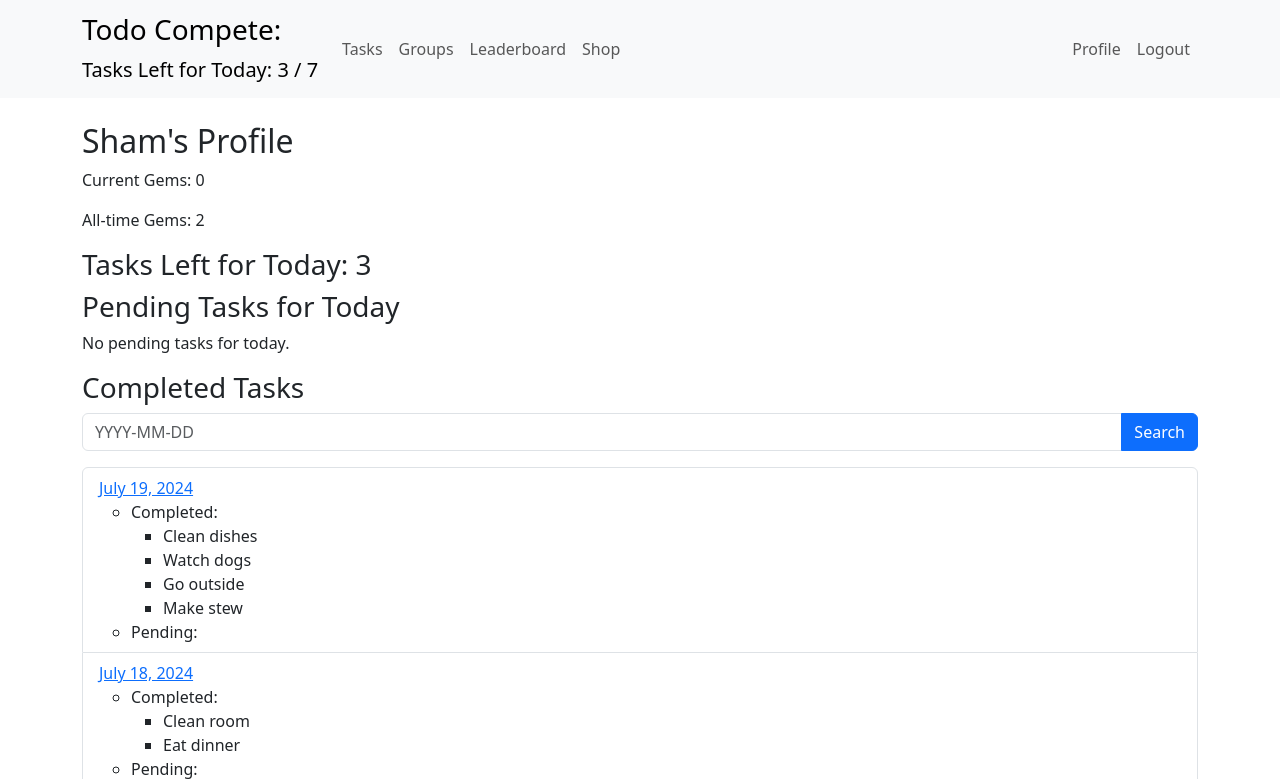
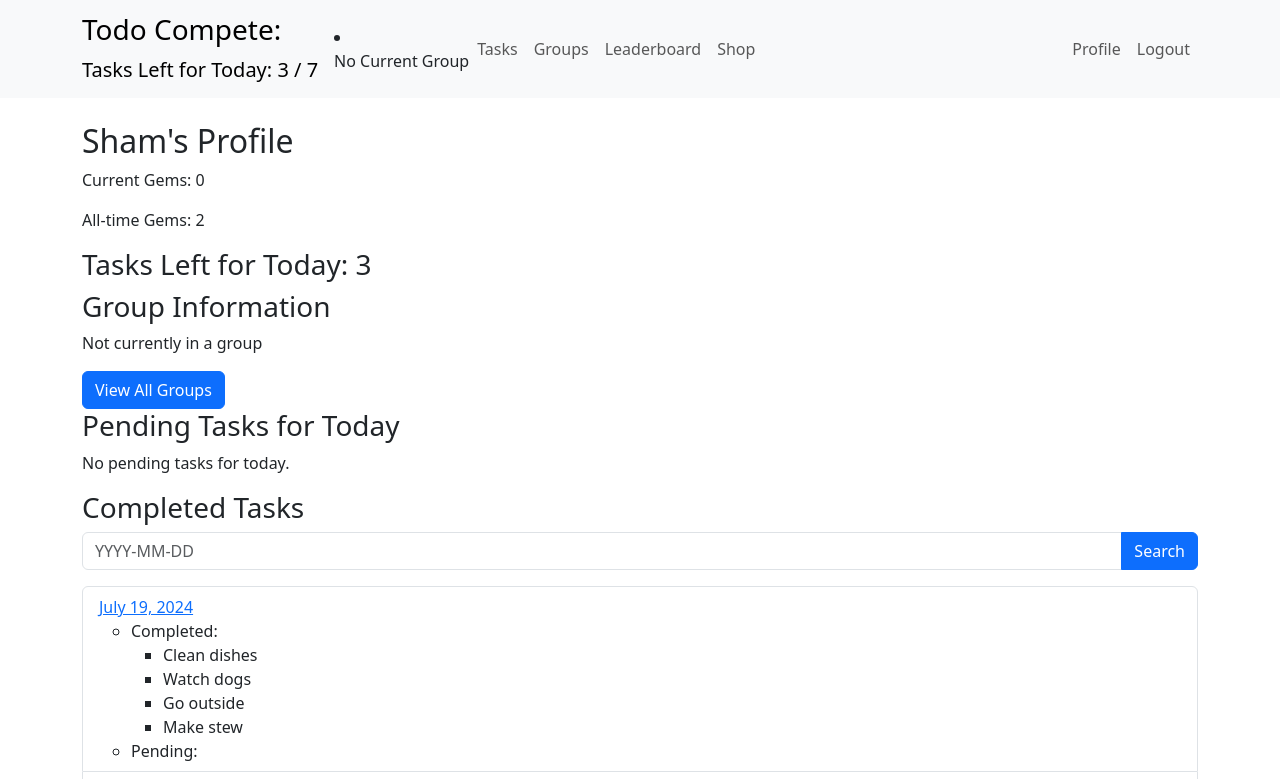
Before and after one commit to Shameem12344/todo-compete, a Django app: a page that uses todo_comp/todo_app/templates/todo_app/layout.html in a window 1280 px wide. Shown: the top 779 px of the page. Run offline with Django 5.2, Linux system fonts and the light colour scheme; a user stored in the database is signed in; data comes from the database, SQL or seed files in the repository; some libraries are stand-ins or nearby versions.

Commit message:
all_group_features

```diff
--- a/todo_comp/todo_app/templates/todo_app/layout.html
+++ b/todo_comp/todo_app/templates/todo_app/layout.html
@@ -17,6 +17,17 @@
                     Tasks Left for Today: {{ tasks_left_today }} / {{ daily_task_limit }}
                 {% endif %}
             </a>
+            {% if user.is_authenticated %}
+            <li class="nav-item">
+                <a class="nav-link">
+                    {% if user.userprofile.current_group %}
+                        Current Group: {{ user.userprofile.current_group.name }}
+                    {% else %}
+                        No Current Group
+                    {% endif %}
+                </a>
+            </li>
+            {% endif %}
             <button class="navbar-toggler" type="button" data-bs-toggle="collapse" data-bs-target="#navbarNav" aria-controls="navbarNav" aria-expanded="false" aria-label="Toggle navigation">
                 <span class="navbar-toggler-icon"></span>
             </button>
@@ -26,7 +37,7 @@
                         <a class="nav-link" href="{% url 'task_list' %}">Tasks</a>
                     </li>
                     <li class="nav-item">
-                        <a class="nav-link">Groups</a>
+                        <a class="nav-link" href="{% url 'group_list' %}">Groups</a>
                     </li>
                     <li class="nav-item">
                         <a class="nav-link" href="{% url 'leaderboard' %}">Leaderboard</a>
@@ -64,4 +75,3 @@
     <script src="https://cdnjs.cloudflare.com/ajax/libs/bootstrap/5.3.0/js/bootstrap.bundle.min.js"></script>
     <script src="{% static 'js/main.js' %}"></script>
 </body>
-</
--- a/todo_comp/todo_app/templates/todo_app/leaderboard.html
+++ b/todo_comp/todo_app/templates/todo_app/leaderboard.html
@@ -47,4 +47,9 @@
 {% else %}
     <p>No users found.</p>
 {% endif %}
+
+{% if show_group_leaderboard %}
+    <a href="{% url 'group_leaderboard' %}" class="btn btn-primary">View Group Leaderboard</a>
+{% endif %}
+
 {% endblock %}
--- a/todo_comp/todo_app/templates/todo_app/profile.html
+++ b/todo_comp/todo_app/templates/todo_app/profile.html
@@ -6,6 +6,14 @@
 <p>All-time Gems: {{ all_time_gems }}</p>
 
 <h3>Tasks Left for Today: {{ tasks_left_today }}</h3>
+<h3>Group Information</h3>
+
+{% if current_group %}
+    <p>Current Group: <a href="{% url 'group_detail' current_group.id %}">{{ current_group.name }}</a></p>
+{% else %}
+    <p>Not currently in a group</p>
+{% endif %}
+<a href="{% url 'group_list' %}" class="btn btn-primary">View All Groups</a>
 
 <h3>Pending Tasks for Today</h3>
 {% if pending_tasks_today %}
--- a/todo_comp/todo_app/urls.py
+++ b/todo_comp/todo_app/urls.py
@@ -13,4 +13,12 @@ urlpatterns = [
     path('shop/', views.shop, name='shop'),
     path('purchase/<int:item_id>/', views.purchase_item, name='purchase_item'),
 
+
+# New group-related URLs
+    path('groups/', views.group_list, name='group_list'),
+    path('groups/create/', views.create_group, name='create_group'),
+    path('groups/<int:group_id>/', views.group_detail, name='group_detail'),
+    path('groups/<int:group_id>/join/', views.join_group, name='join_group'),
+    path('groups/<int:group_id>/leave/', views.leave_group, name='leave_group'),
+    path('groups/leaderboard/', views.group_leaderboard, name='group_leaderboard'),
 ]
--- a/todo_comp/todo_app/views.py
+++ b/todo_comp/todo_app/views.py
@@ -6,7 +6,7 @@ from django.http import JsonResponse, HttpResponseRedirect
 from django.urls import reverse
 from django.utils import timezone
 from django.core.paginator import Paginator
-from .models import User, Task, UserProfile, ShopItem, Purchase
+from .models import User, Task, UserProfile, ShopItem, Purchase, Group
 from datetime import datetime
 from django.contrib import messages
 from django.db import transaction
@@ -84,7 +84,8 @@ def task_list(request):
     return render(request, 'todo_app/task_list.html', {
         'tasks': tasks,
         'tasks_left_today': tasks_left_today,
-        'daily_task_limit': daily_limit
+        'daily_task_limit': daily_limit,
+        'current_group': request.user.userprofile.current_group,
     })
 
 @login_required
@@ -122,6 +123,8 @@ def profile_view(request, username):
         'all_time_gems': user.userprofile.all_time_gems,
         'page_obj': page_obj,
         'daily_task_limit': user.userprofile.daily_task_limit,
+        'current_group': user.userprofile.current_group,
+
     })
 
 @login_required
@@ -147,7 +150,8 @@ def leaderboard(request):
 
     return render(request, "todo_app/leaderboard.html", {
         "leaderboard_data": page_obj,
-        "page_obj": page_obj
+        "page_obj": page_obj,
+        "show_group_leaderboard": True,
     })
 
 
@@ -166,6 +170,7 @@ def shop(request):
     return render(request, 'todo_app/shop.html', {
         'items': items,
         'item_prices': item_prices,
+        'in_group': request.user.userprofile.current_group is not None,
     })
 
 @login_required
@@ -181,3 +186,48 @@ def purchase_item(request, item_id):
         messages.error(request, 'You do not have enough gems to purchase this item.')
 
     return redirect('shop')
+
+@login_required
+def create_group(request):
+    if request.method == 'POST':
+        name = request.POST.get('name')
+        description = request.POST.get('description')
+        group = Group.objects.create(name=name, description=description, creator=request.user)
+        group.members.add(request.user)
+        request.user.userprofile.current_group = group
+        request.user.userprofile.save()
+        return redirect('group_detail', group_id=group.id)
+    return render(request, 'todo_app/create_group.html')
+
+@login_required
+def join_group(request, group_id):
+    group = get_object_or_404(Group, id=group_id)
+    if request.user not in group.members.all():
+        group.members.add(request.user)
+        request.user.userprofile.current_group = group
+        request.user.userprofile.save()
+    return redirect('group_detail', group_id=group.id)
+
+@login_required
+def leave_group(request, group_id):
+    group = get_object_or_404(Group, id=group_id)
+    if request.user in group.members.all():
+        group.members.remove(request.user)
+        request.user.userprofile.current_group = None
+        request.user.userprofile.save()
+    return redirect('group_list')
+
+@login_required
+def group_detail(request, group_id):
+    group = get_object_or_404(Group, id=group_id)
+    return render(request, 'todo_app/group_detail.html', {'group': group})
+
+@login_required
+def group_list(request):
+    groups = Group.objects.all()
+    return render(request, 'todo_app/group_list.html', {'groups': groups})
+
+@login_required
+def group_leaderboard(request):
+    groups = Group.objects.all().annotate(total_gems=sum('members__userprofile__all_time_gems')).order_by('-total_gems')
+    return render(request, 'todo_app/group_leaderboard.html', {'groups': groups})
```
Also changed, not shown: todo_comp/todo_app/templates/todo_app/create_group.html (added, +17 -0 lines), todo_comp/todo_app/templates/todo_app/group_detail.html (added, +19 -0 lines), todo_comp/todo_app/templates/todo_app/group_leaderboard.html (added, +18 -0 lines), todo_comp/todo_app/templates/todo_app/group_list.html (added, +16 -0 lines).
